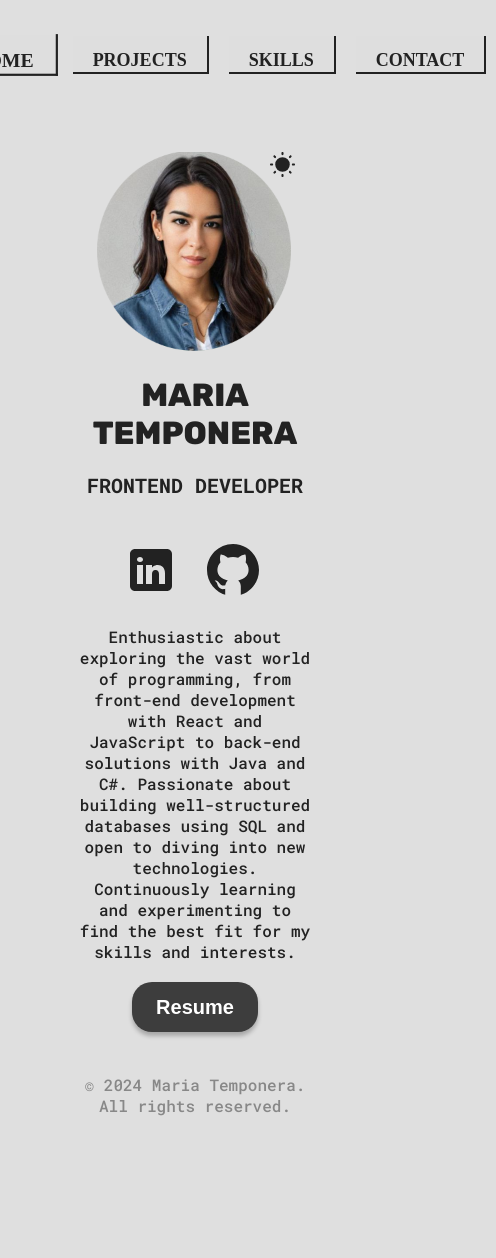
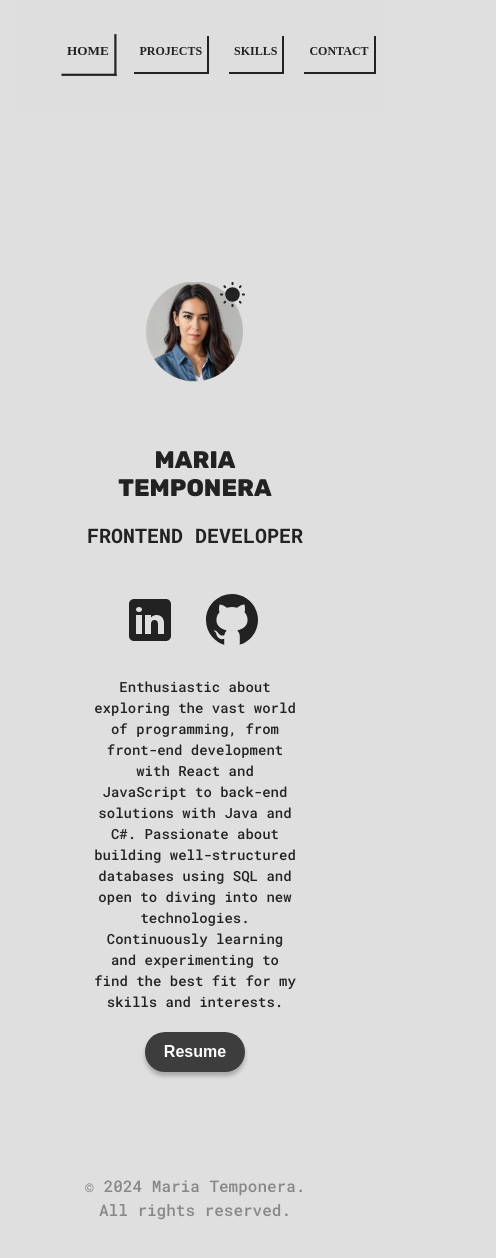
Before and after one commit to mariatemp/Maria-Temponera, a React (Vite) app: page / in a window 390 px wide. Shown: the top 1258 px of the page, 496 px wide, since content can reach past the window. Before the commit the page ends 1176 px from the top, so only its background shows below. Built offline with nearby package versions, Linux system fonts and the light colour scheme.

Commit message:
update responsive

```diff
--- a/src/App.css
+++ b/src/App.css
@@ -79,48 +79,28 @@ p {
 .hover {
   cursor: pointer;
 }
+@media (width <= 600px) {
+  h1, h2 {
+    font-size: 20px;
+  }
 
-@media (max-width: 600px) {
-  .navigation {
-    padding: 10px 5px;
-    height: 50px;
-    gap: 5px;
-  }
-  .navigation li {
-    padding: 8px 10px;
+  h3, p {
     font-size: 14px;
-    border-bottom: 1px solid var(--text-color);
-    border-right: 1px solid var(--text-color);
-  }
-  .navigation li:hover {
-    font-size: 16px;
-  }
-  .container {
-    padding: 10px;
-    height: auto;
-  }
-  .container .hero {
-    max-width: 150px;
-    margin-bottom: 10px;
-  }
-  .container span a img {
-    max-width: 50px;
-    margin-top: 5px;
-  }
-  .container button {
-    width: 100px;
-    height: 40px;
-    font-size: 16px;
-  }
-  .footer p {
-    font-size: 14px;
-    margin: 5px;
-  }
-  .navigation ul {
-    gap: 10px;
+    line-height: 1.5;
+    padding: 0 10px;
   }
 }
 
+@media (width >= 600px) {
+  h1, h2 {
+    font-size: 20px;
+  }
+  h3, p {
+    font-size: 14px;
+    line-height: 1.5;
+    padding: 0 10px;
+  }
+}
 @media (width >= 800px) {
   #root {
     gap: 100px;
--- a/src/navigation/Navigation.css
+++ b/src/navigation/Navigation.css
@@ -63,6 +63,37 @@
   color: var(--text-color);
 }
 
+@media (width <=600px) {
+  .navigation {
+    position: relative;
+    top: auto;
+  }
+
+  .navigation li {
+    padding: 8px 5px;
+    font-size: 12px;
+  }
+}
+
+@media (width >= 600px) {
+  .navigation {
+    position: relative;
+    top: auto;
+  }
+  .navigation li {
+    padding: 8px 10px;
+    font-size: 12px;
+    border-bottom: 1px solid var(--text-color);
+    border-right: 1px solid var(--text-color);
+  }
+  .navigation li:hover {
+    font-size: 16px;
+  }
+  .navigation ul {
+    gap: 10px;
+  }
+}
+
 @media(width >= 800px) {
   .navigation {
     gap: 30px;
--- a/src/sections/Footer/FooterStyles.module.css
+++ b/src/sections/Footer/FooterStyles.module.css
@@ -5,3 +5,42 @@
     color: var(--footer-text-color);
   }
 }
+
+@media (width <= 600px) {
+  .footer p {
+    font-size: 12px;
+    padding: 5px 10px;
+    line-height: 1.3;
+  }
+
+  .footer {
+    text-align: center;
+    margin-top: 20px;
+    padding-bottom: 40px;
+    position: relative;
+  }
+}
+
+@media (width >= 600px) {
+  .footer p {
+    font-size: 12px;
+    padding: 5px 10px;
+    line-height: 1.3;
+  }
+
+  .footer {
+    text-align: center;
+    margin-top: 20px;
+    padding-bottom: 40px;
+    position: relative;
+  }
+}
+
+@media (width < 800px) {
+  .footer {
+    text-align: center;
+    margin-top: 20px;
+    padding-bottom: 40px;
+    position: relative;
+  }
+}
--- a/src/sections/Hero/HeroStyles.module.css
+++ b/src/sections/Hero/HeroStyles.module.css
@@ -81,6 +81,82 @@
   gap: 20px;
 }
 
+@media (width <= 600px) {
+  .container {
+    margin-top: 100px;
+  }
+
+  h1 {
+    font-size: 24px;
+    margin-top: 25px;
+    padding: 0 10px;
+    white-space: normal;
+    overflow-wrap: break-word;
+  }
+
+  .hero {
+    max-width: 100px;
+    width: 100px;
+    margin-bottom: 15px;
+  }
+
+  .hero img {
+    width: 100%;
+    height: auto;
+    border-radius: 50%;
+  }
+
+  .container button {
+    width: 100px;
+    height: 40px;
+    font-size: 16px;
+    margin-bottom: 30px;
+  }
+}
+
+@media (width >= 600px) {
+  .container {
+    margin-top: 100px;
+  }
+  .container .hero {
+    max-width: 150px;
+    margin-bottom: 10px;
+  }
+  .container span a img {
+    max-width: 50px;
+    margin-top: 5px;
+  }
+  .container button {
+    width: 100px;
+    height: 40px;
+    font-size: 16px;
+    margin-bottom: 30px;
+  }
+
+  h1 {
+    font-size: 24px;
+    margin-top: 25px;
+    padding: 0 10px;
+    white-space: normal;
+    overflow-wrap: break-word;
+  }
+}
+
+@media (max-width < 800px) {
+  h1 {
+    font-size: 24px;
+    margin-top: 20px;
+    padding: 0 10px;
+    white-space: normal;
+    overflow-wrap: break-word;
+  }
+
+  .container {
+    margin-top: 50px;
+  }
+}
+
+
 @media (width >= 800px) {
   .container {
     flex-direction: row-reverse;
```
